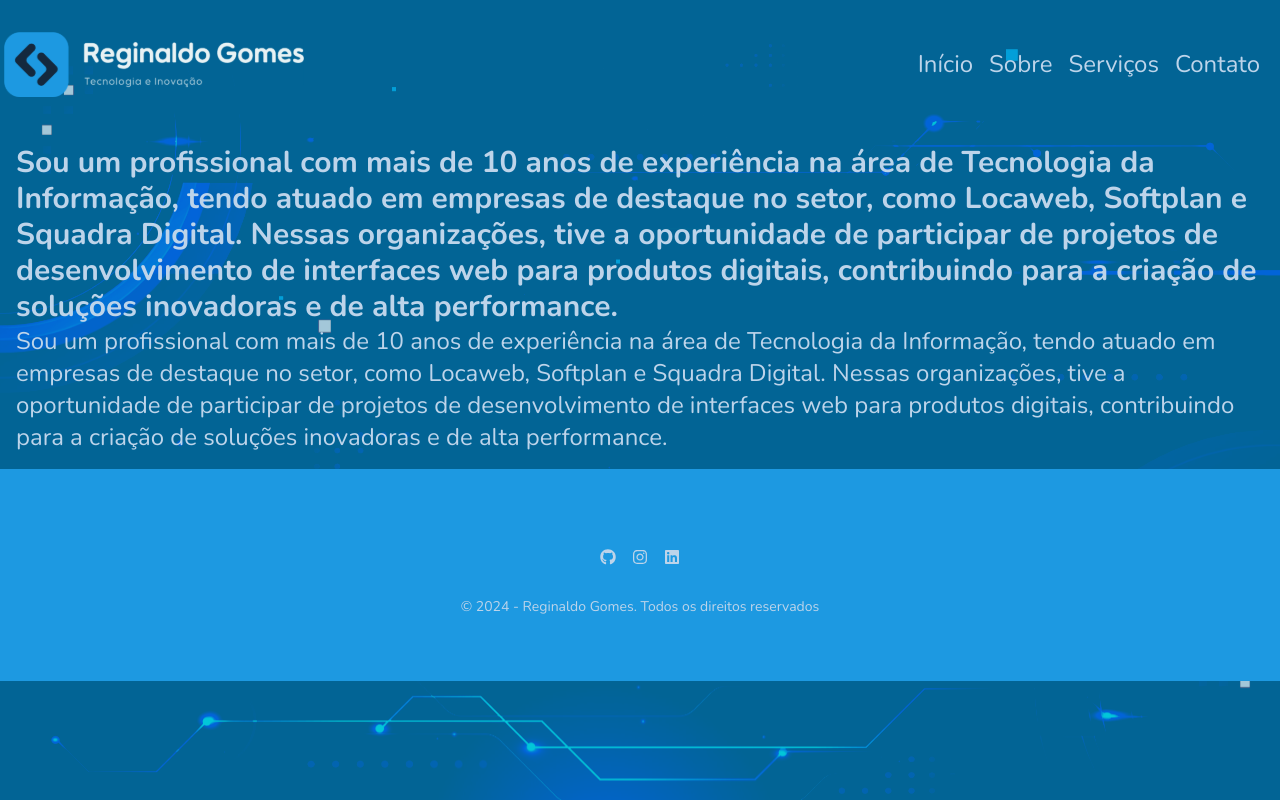
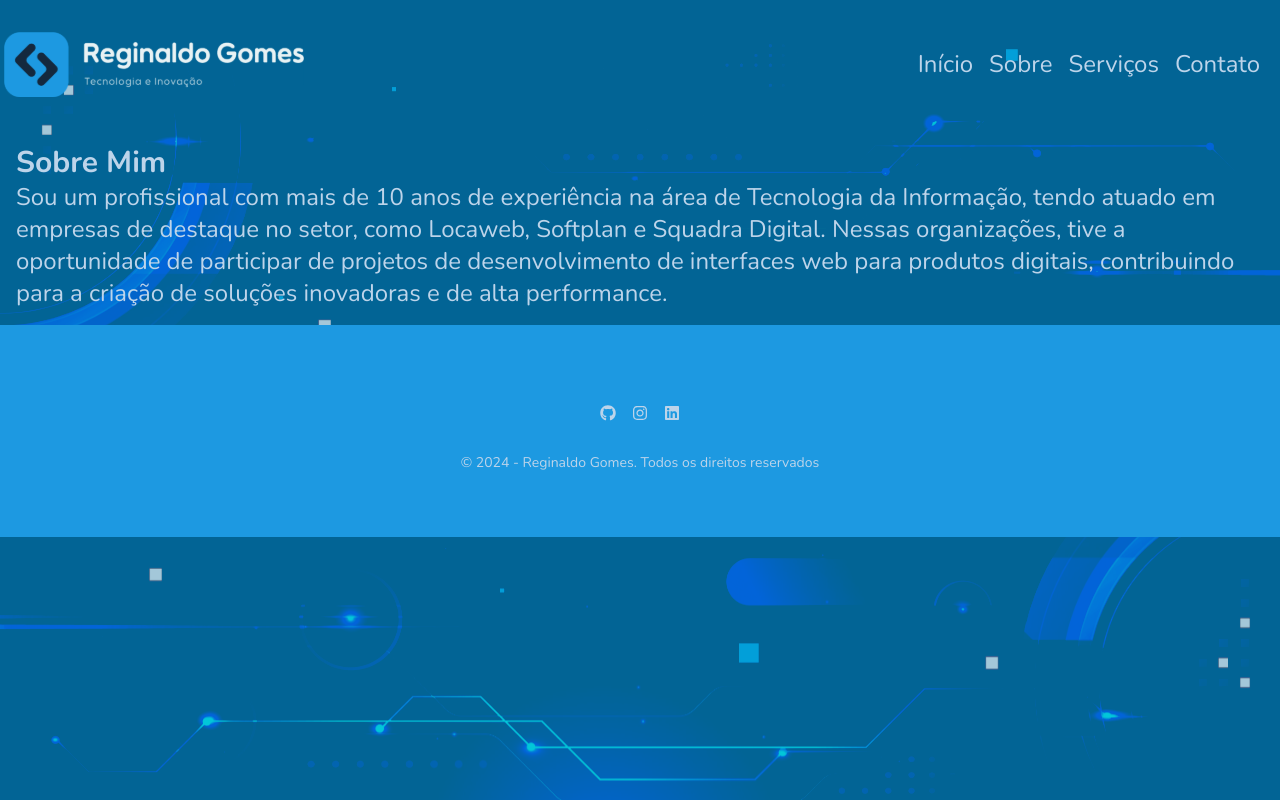
Before and after one commit to reginaldogomes/bhs_cms_site_app, a Next.js app: page /about in a window 1280 px wide. Built offline with nearby package versions, Linux system fonts and the light colour scheme.

Commit message:
refact: about us title

```diff
--- a/src/app/about/page.tsx
+++ b/src/app/about/page.tsx
@@ -1,4 +1,5 @@
 const about = {
+  title: 'Sobre Mim',
   description:
     'Sou um profissional com mais de 10 anos de experiência na área de Tecnologia da Informação, tendo atuado em empresas de destaque no setor, como Locaweb, Softplan e Squadra Digital. Nessas organizações, tive a oportunidade de participar de projetos de desenvolvimento de interfaces web para produtos digitais, contribuindo para a criação de soluções inovadoras e de alta performance.',
 }
@@ -6,7 +7,7 @@
 export default function About() {
   return (
     <div className="container mx-auto p-4">
-      <h1 className="text-3xl font-bold">{about.description}</h1>
+      <h1 className="text-3xl font-bold">{about.title}</h1>
       <p className="text-2xl">{about.description}</p>
     </div>
   )
```
